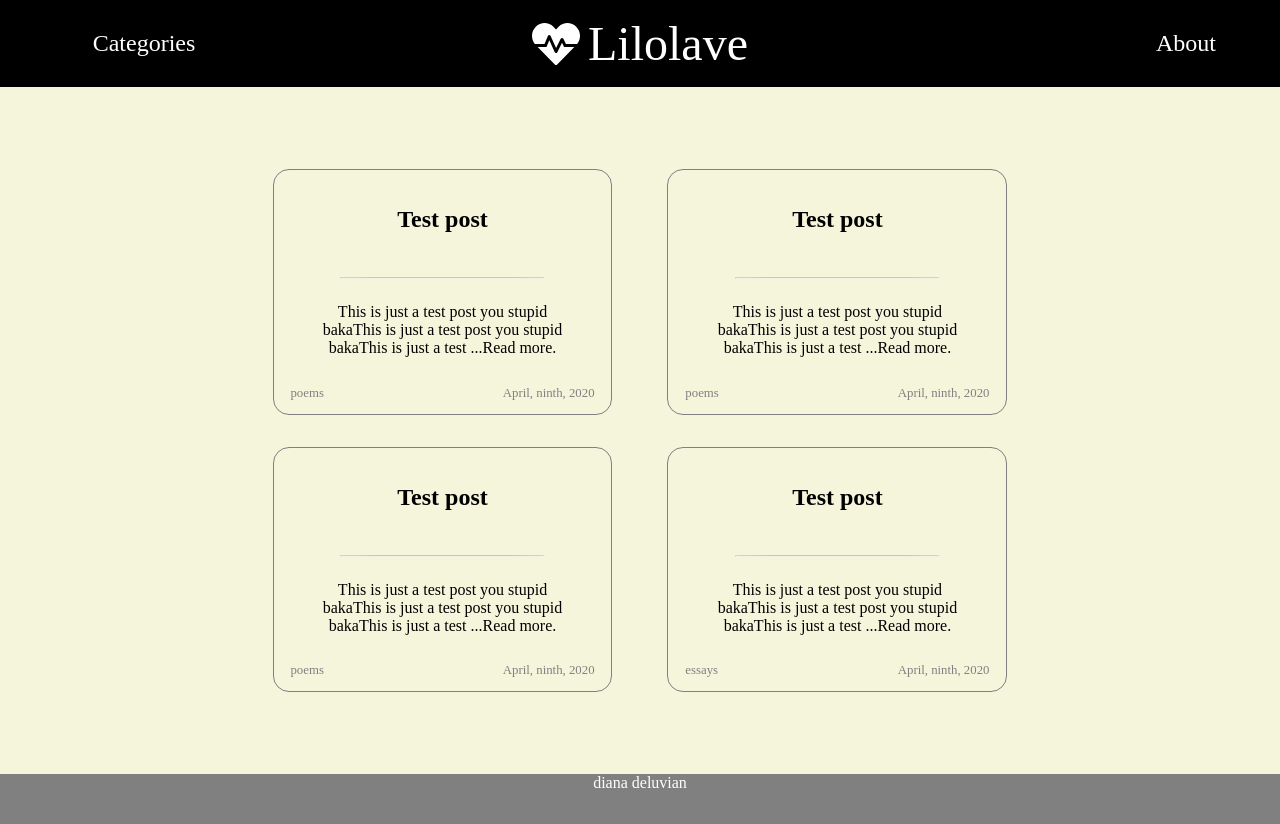
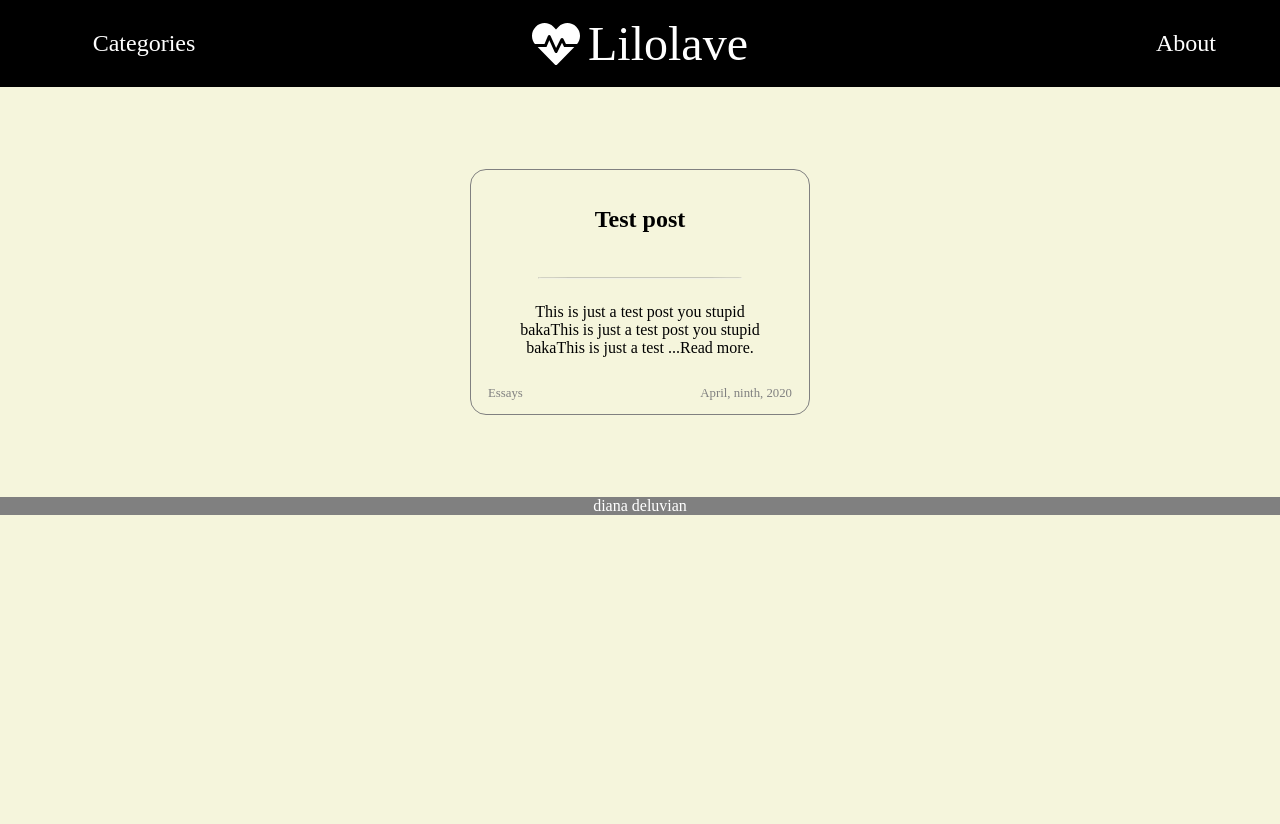
Before and after one commit to Diana-Deluvian/Lilolave, a React (Create React App) app in the folder client/: page / in a window 1280 px wide. After the commit the page ends 800 px from the top, so only its background shows below. Built offline with nearby package versions, Linux system fonts and the light colour scheme.

Commit message:
implemented filter functionality

```diff
--- a/client/src/App.js
+++ b/client/src/App.js
@@ -1,14 +1,28 @@
 
 import './App.css';
+import { useState } from 'react'
 import { BrowserRouter as Router, Route } from 'react-router-dom'
 
 import Header from './components/Header/Header';
 import MainContent from './components/MainContent/MainContent';
-import Footer from './components/Footer/Footer'
+import Footer from './components/Footer/Footer';
+
+const FILTER_MAP = {
+  All: () => true,
+  "Essays": post => post.category === 'Essays',
+  "Poems": post => post.category === 'Poems',
+  "Reviews": post => post.category === 'Reviews',
+  "Film critique": post => post.category === 'Film critique',
+  "Game analysis": post => post.category === 'Game analysis',
+  "Series introspection": post => post.category === 'Series introspection'
+};
+
+const essays = (post) => post.category === 'essays';
+const FILTER_NAMES = Object.keys(FILTER_MAP);
 
 const DATA = [{
   name: "Test post",
-  category: "poems",
+  category: "Poems",
   content: "This is just a test post you stupid bakaThis is just a test post you stupid bakaThis is just a test post you stupid bakaThis is just a test post you stupid bakaThis is just a test post you stupid baka",
   date: "April, ninth, 2020"
 },
@@ -20,7 +34,7 @@ const DATA = [{
 },
 {
   name: "Test post",
-  category: "poems",
+  category: "Essays",
   content: "This is just a test post you stupid bakaThis is just a test post you stupid bakaThis is just a test post you stupid bakaThis is just a test post you stupid baka",
   date: "April, ninth, 2020"
 },
@@ -29,14 +43,16 @@ const DATA = [{
   category: "essays",
   content: "This is just a test post you stupid bakaThis is just a test post you stupid bakaThis is just a test post you stupid bakaThis is just a test post you stupid baka",
   date: "April, ninth, 2020"
-}]
+}];
 
 function App() {
+
+  const [filter, setFilter] = useState('Essays');
   return (
     <Router>
-      <Header />
+      <Header setFilter={setFilter} />
       <div className='container'>
-        <MainContent posts = {DATA} />
+        <MainContent posts = {DATA} filter={filter} FILTER_MAP={FILTER_MAP} essays = {essays} />
       </div>
       <Footer />
     </Router>
--- a/client/src/components/Footer/Footer.css
+++ b/client/src/components/Footer/Footer.css
@@ -4,6 +4,4 @@
     color: white;
     text-align: center;
     margin-top: 50px;
-    display: block;
-    height: 50px;
 }
--- a/client/src/components/Header/Header.js
+++ b/client/src/components/Header/Header.js
@@ -7,10 +7,10 @@ import SidebarRight from '../SidebarRight/SidebarRight';
 import './Header.css';
 
 
-const Header = () => {
+const Header = ({ setFilter }) => {
     return (
         <div className='header'>
-            <SidebarLeft />
+            <SidebarLeft setFilter={setFilter} />
             <div id="Lilolave">
             <IconContext.Provider value={{ style: {marginRight: '0.5rem'}}} >
             <FaHeartbeat />
--- a/client/src/components/MainContent/MainContent.js
+++ b/client/src/components/MainContent/MainContent.js
@@ -1,11 +1,11 @@
-import React from 'react';
+import React, {useState} from 'react';
 import Post from './Posts/Post'
 
 import './MainContent.css'
 
 const MainContent = (props) => {
-
-    const posts = props.posts.map(post => <Post name={post.name} category={post.category}
+    console.log(props.filter);
+    const posts = props.posts.filter(props.FILTER_MAP[props.filter]).map(post => <Post name={post.name} category={post.category}
         content={post.content} date={post.date} /> )
     return (
         <div className='mainContentContainer'>
--- a/client/src/components/SidebarLeft/Category/Category.js
+++ b/client/src/components/SidebarLeft/Category/Category.js
@@ -3,10 +3,10 @@ import Item from './Item/Item';
 
 import './Category.css';
 
-const Category = ({categoryItems, category}) => {
+const Category = ({categoryItems, category, setFilter}) => {
     let items = [];
     for(let item in categoryItems) {
-        items.push(<Item item={categoryItems[item]} />);
+        items.push(<Item item={categoryItems[item]} setFilter={setFilter} />);
         }
 
 console.log(categoryItems);
--- a/client/src/components/SidebarLeft/Category/Item/Item.js
+++ b/client/src/components/SidebarLeft/Category/Item/Item.js
@@ -1,9 +1,9 @@
 import React from 'react';
 import './Item.css'
 
-const Item = ({item}) => {
+const Item = ({item, setFilter}) => {
     return (
-        <li>{item}</li>
+        <li onClick={() => setFilter(item)}>{item}</li>
     )
 }
 
--- a/client/src/components/SidebarLeft/SidebarLeft.js
+++ b/client/src/components/SidebarLeft/SidebarLeft.js
@@ -13,7 +13,17 @@ for(let category in categories) {
     }
 
 
-const SidebarLeft = () => {
+const SidebarLeft = ( { setFilter } ) => {
+
+    const categories = {
+        Literature: ["Essays", "Reviews", "Poems"],
+        Media: ["Film critique", "Game analysis", "Series introspection"]
+    }
+    let categoryList = [];
+    for(let category in categories) {
+        categoryList.push(<Category setFilter={setFilter} category={category} categoryItems={categories[category]} />);
+        }
+
     return (
         <div className="SideBarLeft">
             <span id="Categories">Categories</span>
```
